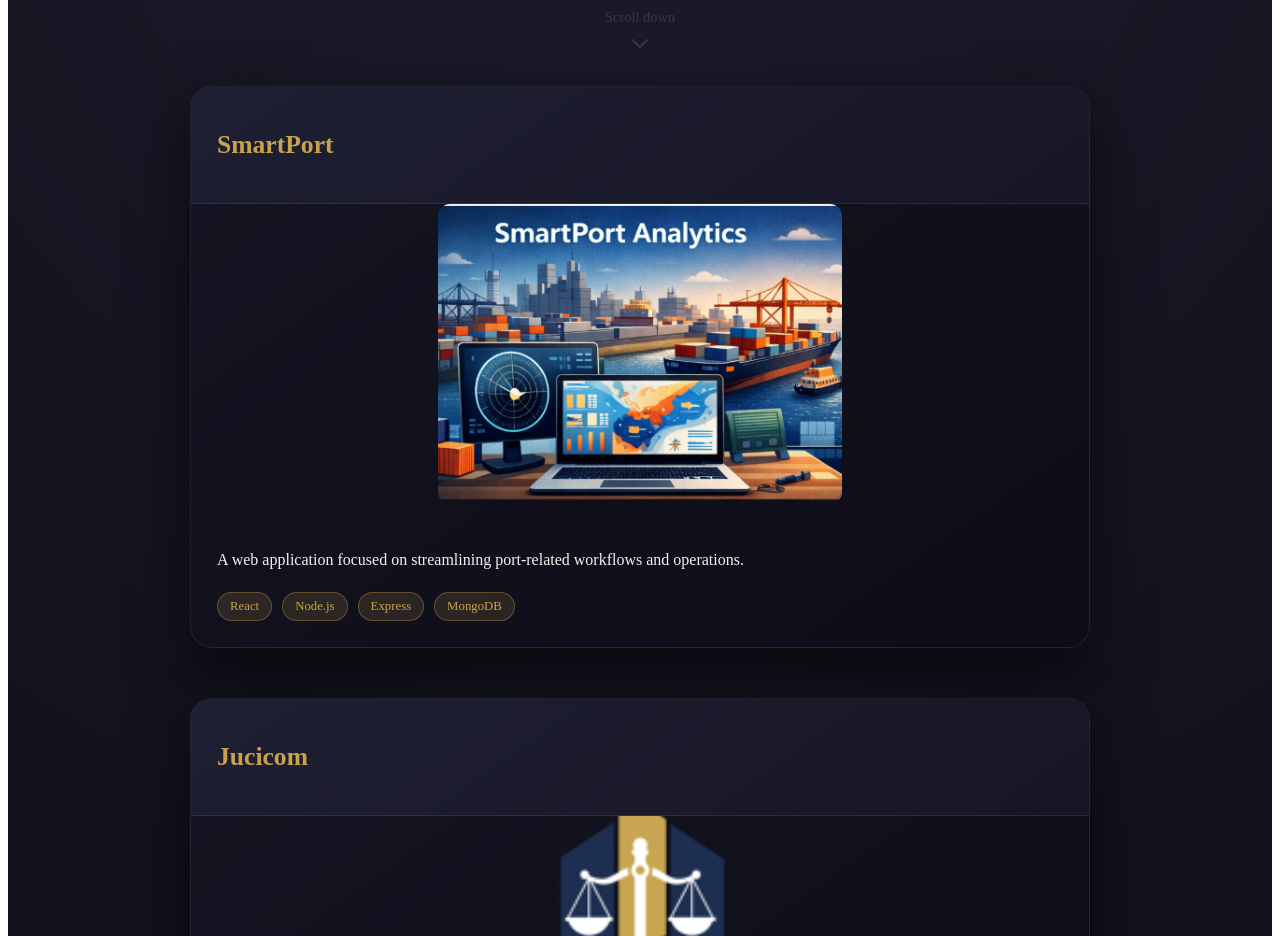
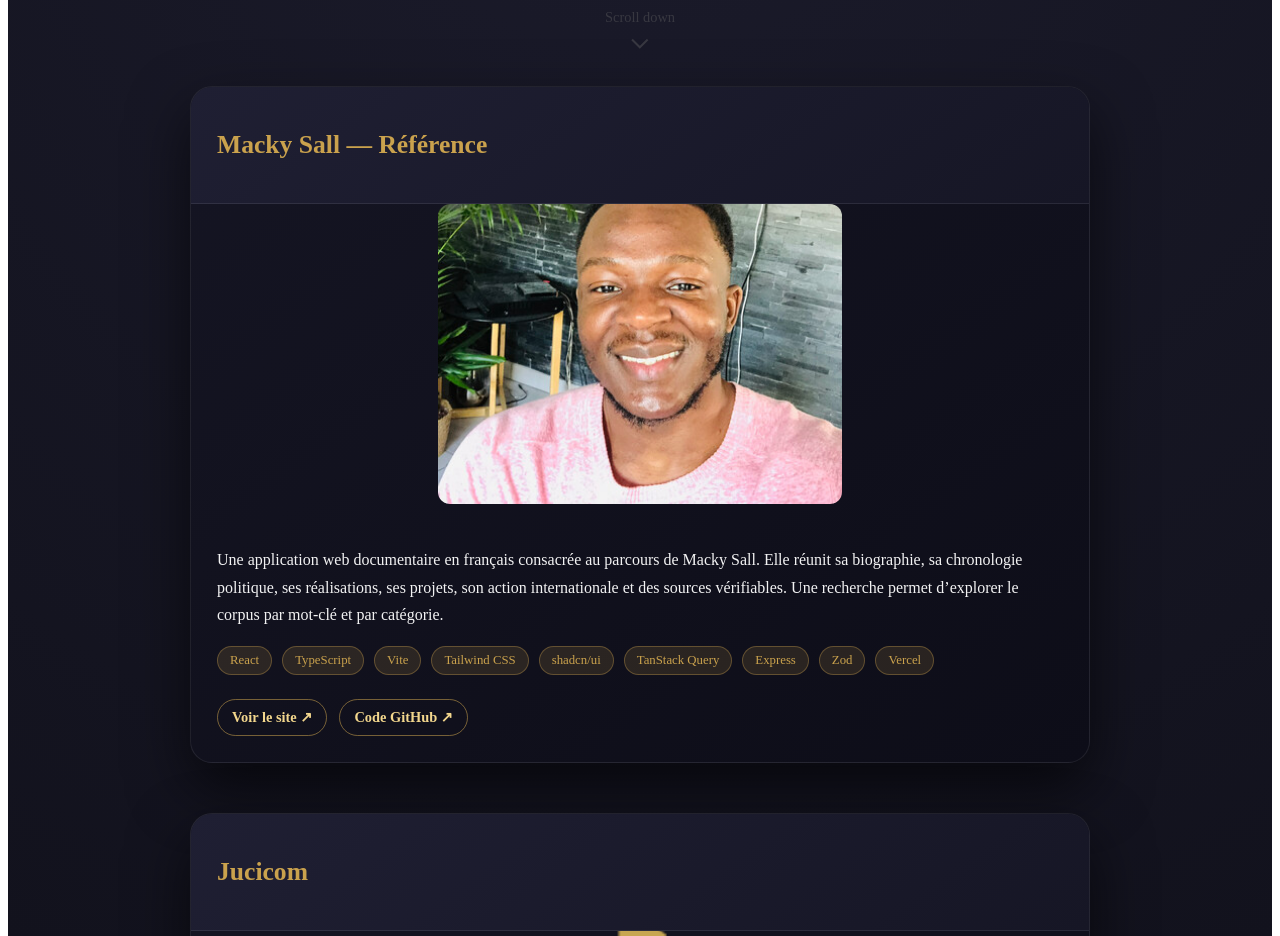
Before and after one commit to MamelAlbouryNdiaye/portfolio, a React app: page /projects in a window 1280 px wide. Shown: the part 260-1196 px from the top of the page. Built offline with nearby package versions, Linux system fonts and the light colour scheme; no server answers; the HTML template or start-up script is replaced by a standard one.

Commit message:
Feature Macky Sall Reference project card

```diff
--- a/src/data/projects.js
+++ b/src/data/projects.js
@@ -1,10 +1,23 @@
 const projects = [
   {
-    id: "smartport",
-    title: "SmartPort",
-    description: "A web application focused on streamlining port-related workflows and operations.",
-    stack: ["React", "Node.js", "Express", "MongoDB"],
-    image: "/smartport.png",
+    id: "macky-sall-reference",
+    title: "Macky Sall — Référence",
+    description:
+      "Une application web documentaire en français consacrée au parcours de Macky Sall. Elle réunit sa biographie, sa chronologie politique, ses réalisations, ses projets, son action internationale et des sources vérifiables. Une recherche permet d’explorer le corpus par mot-clé et par catégorie.",
+    stack: [
+      "React",
+      "TypeScript",
+      "Vite",
+      "Tailwind CSS",
+      "shadcn/ui",
+      "TanStack Query",
+      "Express",
+      "Zod",
+      "Vercel",
+    ],
+    image: "/profile.jpg",
+    live: "https://macky-sall-reference.vercel.app/#/",
+    github: "https://github.com/MamelAlbouryNdiaye/macky-sall-reference",
   },
   {
     id: "jucicom",
--- a/src/pages/Projects.css
+++ b/src/pages/Projects.css
@@ -108,6 +108,29 @@
   border: 1px solid rgba(202, 162, 77, 0.35);
 }
 
+.project-links {
+  display: flex;
+  flex-wrap: wrap;
+  gap: 12px;
+  margin-top: 24px;
+}
+
+.project-links a {
+  padding: 9px 14px;
+  border: 1px solid rgba(202, 162, 77, 0.55);
+  border-radius: 999px;
+  color: #f3d78d;
+  font-size: 0.9rem;
+  font-weight: 600;
+  text-decoration: none;
+  transition: background 0.2s ease, color 0.2s ease;
+}
+
+.project-links a:hover {
+  background: #caa24d;
+  color: #0b0b12;
+}
+
 .project-card:hover {
   transform: translateY(-6px) scale(1.02);
   box-shadow:
--- a/src/pages/Projects.jsx
+++ b/src/pages/Projects.jsx
@@ -98,6 +98,21 @@ export default function Projects() {
                   ))}
                 </div>
               )}
+
+              {(project.live || project.github) && (
+                <div className="project-links">
+                  {project.live && (
+                    <a href={project.live} target="_blank" rel="noreferrer">
+                      Voir le site ↗
+                    </a>
+                  )}
+                  {project.github && (
+                    <a href={project.github} target="_blank" rel="noreferrer">
+                      Code GitHub ↗
+                    </a>
+                  )}
+                </div>
+              )}
             </div>
           </motion.article>
         ))}
```
